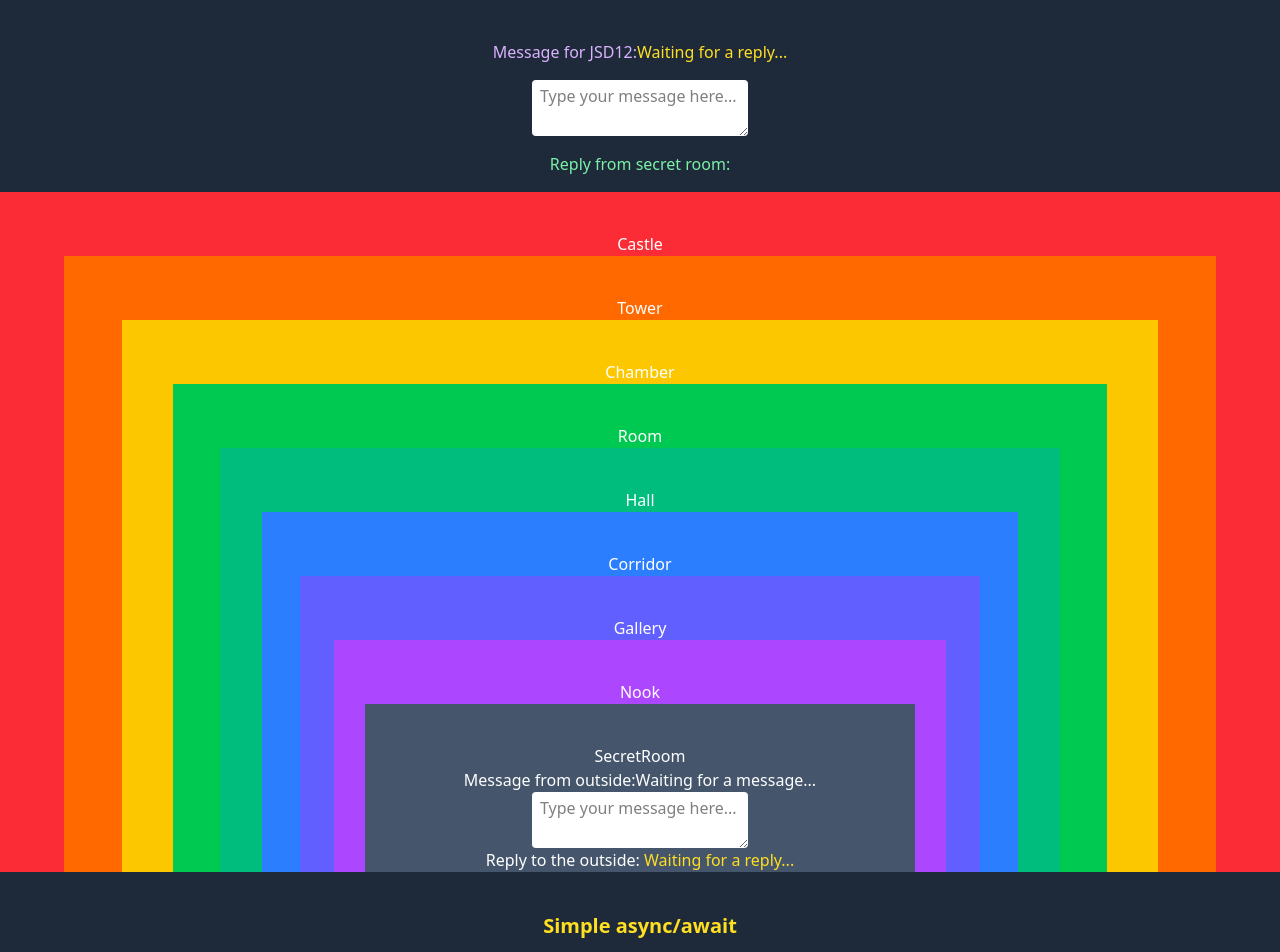
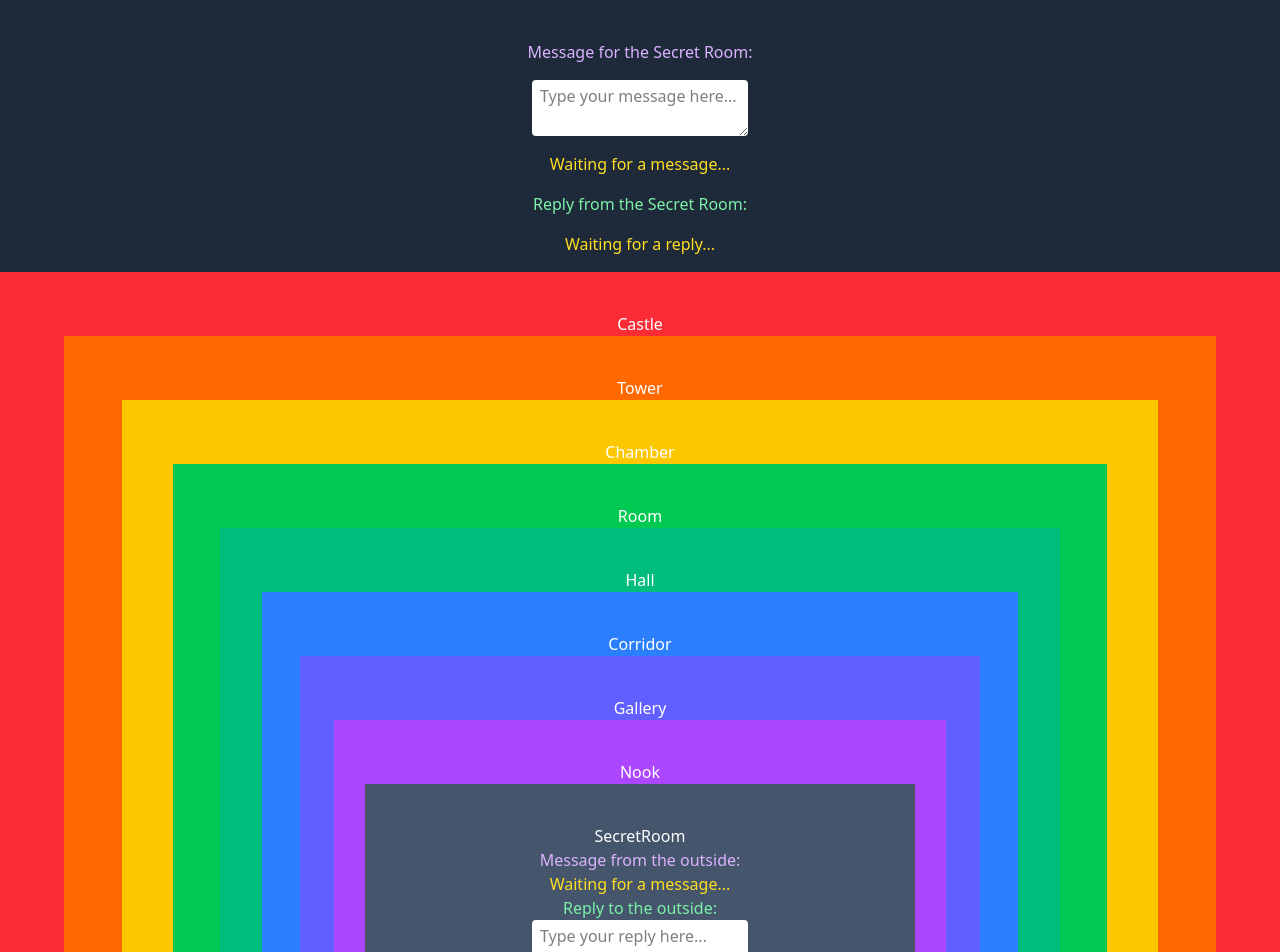
Before and after one commit to Wathisa/jsd12_week-08-react-castle-rooms, a React (Vite) app: page / in a window 1280 px wide. Shown: the top 952 px of the page. Built offline with nearby package versions, Linux system fonts and the light colour scheme; no server answers.

Commit message:
เปลี่ยนรูปแบบการส่งข้อมูล

```diff
--- a/src/App.jsx
+++ b/src/App.jsx
@@ -1,6 +1,6 @@
-import { use, useState } from "react";
+import { useState } from "react";
 import Castle from "./components/01_Castle";
-import SimpleAsyncAwait from "./examples/async/SimpleAsyncAwait";
+// import SimpleAsyncAwait from "./examples/async/SimpleAsyncAwait";
 
 export default function App() {
   // creating state variables
@@ -18,11 +18,7 @@ export default function App() {
   return (
     <div className="pb-80 py-10 gap-y-4 flex flex-col justify-center items-center min-h-screen bg-gray-800 text-white">
       <p className="text-purple-300">
-        Message for JSD12:
-        <span className="text-yellow-300">
-          {/* {question or waiting for message} */}
-          {answer ? answer : "Waiting for a reply..."}
-        </span>
+        Message for the Secret Room:
       </p>
       <textarea
         value={question}
@@ -30,14 +26,21 @@ export default function App() {
         className="bg-white text-black rounded px-2 py-1 "
         placeholder="Type your message here..."
       />
+      <p className="text-yellow-300">
+        {question ? question : "Waiting for a message..."}
+      </p>
       <p className="text-green-300">
-        Reply from secret room: {""}
+        Reply from the Secret Room:
         <span className="text-yellow-300">
-          {/* {answer or waiting for reply} */}
+          {/* {question or waiting for message} */}
+          {" "}
         </span>
       </p>
+      <p className="text-yellow-300">
+        {answer ? answer : "Waiting for a reply..."}
+      </p>
       <Castle question={question} answer={answer} handleAnswer={handleAnswer} />
-      <SimpleAsyncAwait />
+      {/* <SimpleAsyncAwait /> */}
     </div>
   );
 }
--- a/src/components/09_SecretRoom.jsx
+++ b/src/components/09_SecretRoom.jsx
@@ -1,25 +1,20 @@
-import { useState } from "react";
-
 export default function SecretRoom({ question, answer, handleAnswer }) {
   return (
     <div className="flex flex-col justify-center items-center pt-10 bg-slate-600 w-[90%]">
       <h1>SecretRoom</h1>
-      <p>
-        Message from outside:
-        <span>{question ? question : "Waiting for a message..."}</span>
+      <p className="text-purple-300">Message from the outside:</p>
+      <p className="text-yellow-300">
+        {question ? question : "Waiting for a message..."}
       </p>
+      <p className="text-green-300">Reply to the outside:</p>
       <textarea
         value={answer}
         onChange={handleAnswer}
         className="bg-white text-black rounded px-2 py-1 "
-        placeholder="Type your message here..."
+        placeholder="Type your reply here..."
       />
-      <p>
-        Reply to the outside:
-        <span className="text-yellow-300">
-          {" "}
-          {answer ? answer : "Waiting for a reply..."}{" "}
-        </span>
+      <p className="text-yellow-300">
+        {answer ? answer : "Waiting for a reply..."}
       </p>
 
       {/* {Chamber} */}
```
Also changed, not shown: 5 other files (tests, documents, lock files or other folders).
